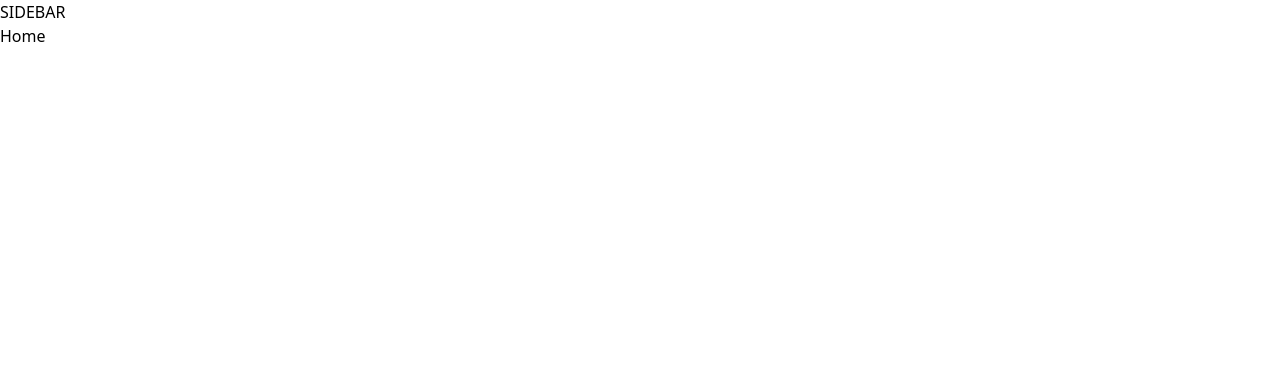
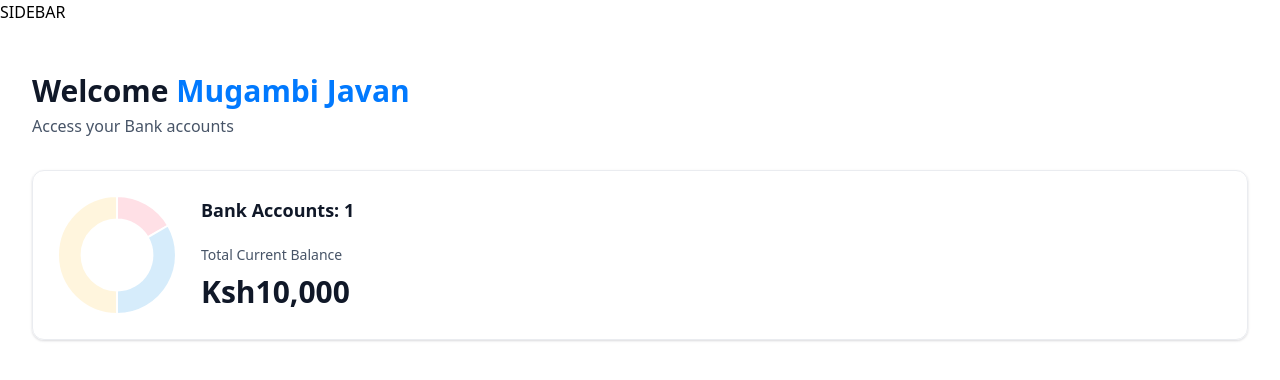
Before and after one commit to mugambijavan/MyBank, a Next.js app: page / in a window 1280 px wide. Shown: the top 380 px of the page. Built offline with nearby package versions, Linux system fonts and the light colour scheme.

Commit message:
home page ui

```diff
--- a/app/(root)/page.tsx
+++ b/app/(root)/page.tsx
@@ -1,8 +1,28 @@
+import HeaderBox from '@/components/HeaderBox'
+import TotalBalanceBox from '@/components/TotalBalanceBox';
 import React from 'react'
 
 const Home = () => {
+  const loggedIn = { firstName: 'Mugambi Javan'};
   return (
-    <div> Home</div>
+    <section className='home'>
+      <div className="home-content">
+        <header className='home-header'>
+          <HeaderBox
+            type= "greeting"
+            title= "Welcome"
+            user= {loggedIn?.firstName || 'User'}
+            subtext= "Access your Bank accounts"
+          />
+
+          <TotalBalanceBox
+            accounts= {[]}
+            totalBanks= {1}
+            totalCurrentBalance= {10000}
+          />
+        </header>
+      </div>
+    </section>
   )
 }
 
--- /dev/null
+++ b/components/AnimatedCounter.tsx
@@ -0,0 +1,18 @@
+'use client';
+
+import React from 'react'
+import CountUp from 'react-countup'
+
+const AnimatedCounter = ({amount}: {amount: number}) => {
+  return (
+    <div className='w-full'>
+        <CountUp
+            decimal=','
+            prefix='Ksh'
+            end={amount}
+        />
+    </div>
+  )
+}
+
+export default AnimatedCounter
--- /dev/null
+++ b/components/DoughnutChart.tsx
@@ -0,0 +1,39 @@
+'use client'
+import { Chart as ChartJS, ArcElement, Tooltip, Legend } from "chart.js";
+import { Doughnut } from "react-chartjs-2";
+
+ChartJS.register(ArcElement, Tooltip, Legend);
+
+const DoughnutChart = ({accounts}: DoughnutChartProps) => {
+    const data = {
+        datasets: [
+            {
+                label: 'Banks',
+                data: [10000, 20000, 30000],
+                backgroundColor: [
+                    'rgba(255, 99, 132, 0.2)',
+                    'rgba(54, 162, 235, 0.2)',
+                    'rgba(255, 206, 86, 0.2)',
+                ]
+            }
+        ],
+        labels: [
+            'Bank 1',
+            'Bank 2',
+            'Bank 3'
+        ]
+    }
+    return <Doughnut
+    data={data}
+    options={ {
+        cutout:'60%',
+        plugins: {
+            legend: {
+                display: false
+            }
+        }
+    }}
+    />
+}
+
+export default DoughnutChart
--- /dev/null
+++ b/components/HeaderBox.tsx
@@ -0,0 +1,20 @@
+import React from 'react'
+
+const HeaderBox = ({ type = "title", title, subtext, user }: HeaderBoxProps) => {
+    return (
+        <div className='header-box'>
+            <h1 className='header-box-title'>
+                {title}
+                {type === "greeting" && (
+                    <span className='text-bankGradient'>
+                        &nbsp;{user}
+                    </span> )}
+            </h1>
+            <p className='header-box-subtext'>
+                {subtext}
+            </p>
+        </div>
+    )
+}
+
+export default HeaderBox
--- /dev/null
+++ b/components/TotalBalanceBox.tsx
@@ -0,0 +1,27 @@
+import AnimatedCounter from './AnimatedCounter'
+import DoughnutChart from './DoughnutChart'
+
+const TotalBalanceBox = ({accounts = [], totalBanks, totalCurrentBalance}: TotlaBalanceBoxProps) => {
+  return (
+    <section className='total-balance'>
+        <div className='total-balance-chart'>
+            <DoughnutChart accounts={accounts} />
+        </div>
+        <div className='flex flex-col gap-6'>
+            <h2 className='header-2'>
+                Bank Accounts: {totalBanks}
+            </h2>
+            <div className='flex flex-col gap-2'>
+                <p className= 'total-balance-label'>
+                    Total Current Balance
+                </p>
+                <div className= 'total-balance-amount flex-center gap-2'>
+                    <AnimatedCounter amount = {totalCurrentBalance} />
+                </div>
+            </div>
+        </div>
+    </section>
+  )
+}
+
+export default TotalBalanceBox
--- a/lib/utils.ts
+++ b/lib/utils.ts
@@ -68,7 +68,7 @@ export const formatDateTime = (dateString: Date) => {
 export function formatAmount(amount: number): string {
   const formatter = new Intl.NumberFormat("en-US", {
     style: "currency",
-    currency: "USD",
+    currency: "Ksh",
     minimumFractionDigits: 2,
   });
 
--- a/package.json
+++ b/package.json
@@ -10,11 +10,15 @@
   },
   "dependencies": {
     "@radix-ui/react-slot": "^1.0.2",
+    "chart.js": "^4.4.2",
     "class-variance-authority": "^0.7.0",
     "clsx": "^2.1.1",
     "lucide-react": "^0.378.0",
     "next": "14.2.3",
+    "query-string": "^9.0.0",
     "react": "^18",
+    "react-chartjs-2": "^5.2.0",
+    "react-countup": "^6.5.3",
     "react-dom": "^18",
     "tailwind-merge": "^2.3.0",
     "tailwindcss-animate": "^1.0.7"
```
Also changed, not shown: 1 other file (tests, documents, lock files or other folders).
